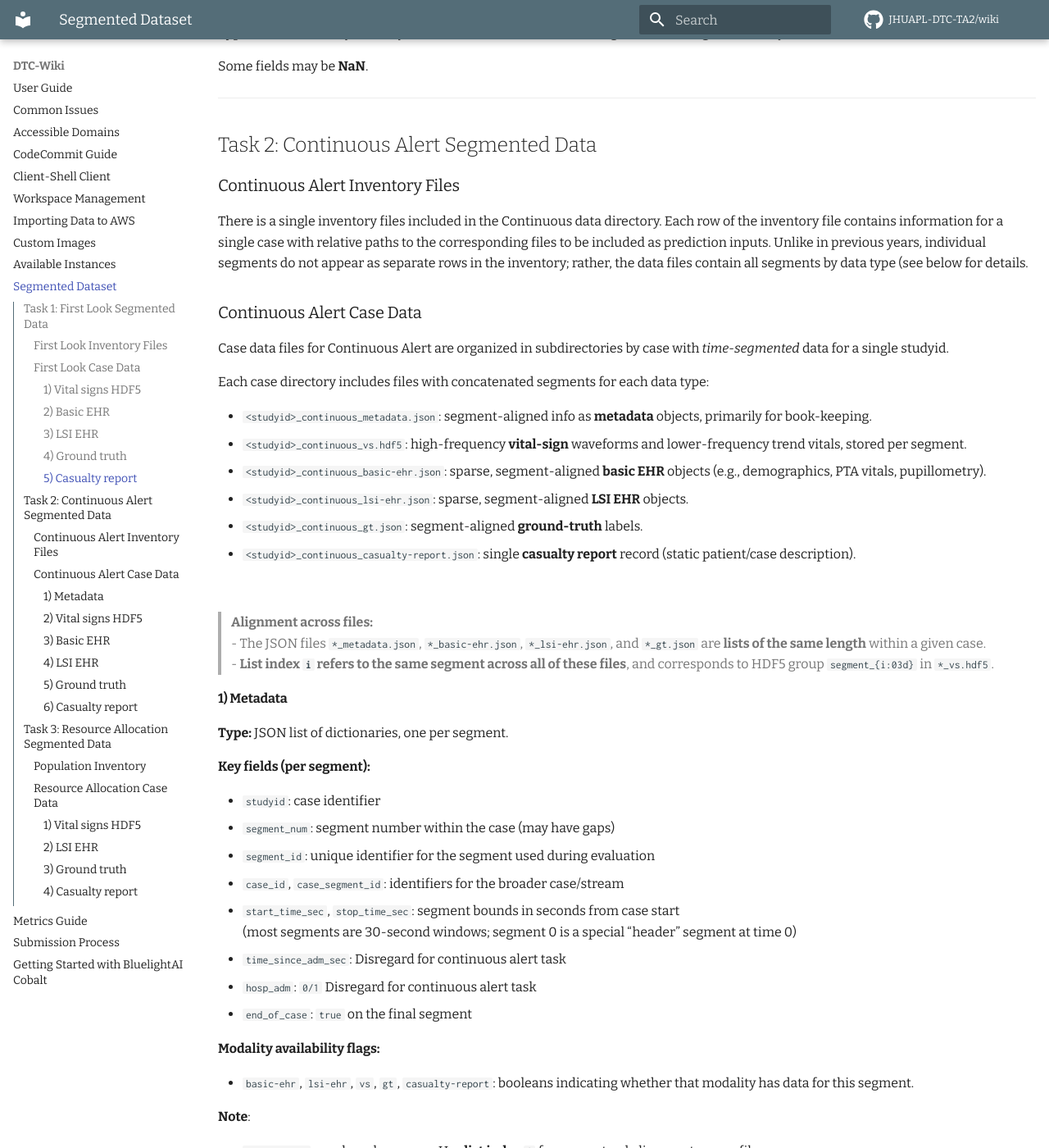
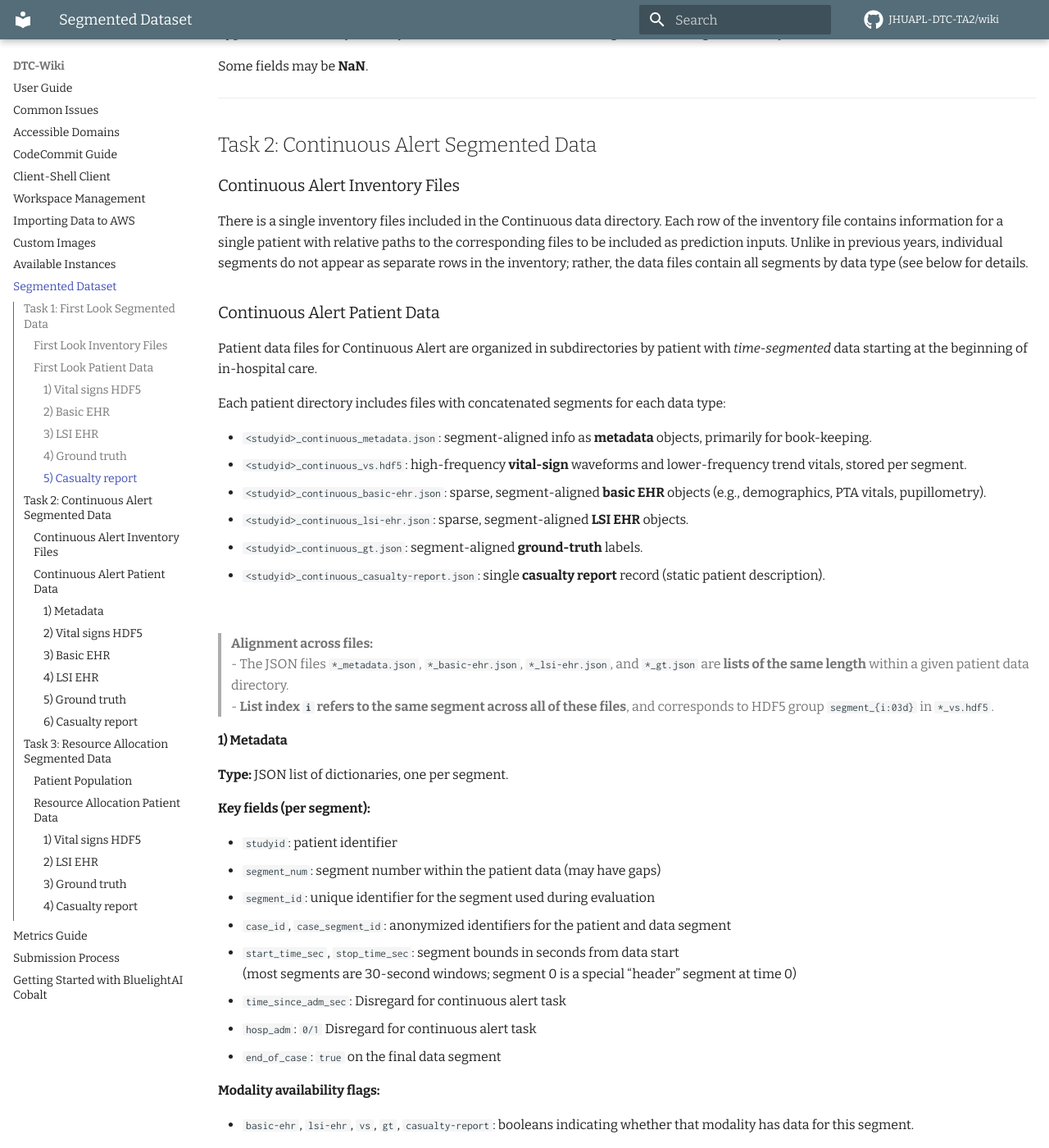
Before and after one commit to JHUAPL-DTC-TA2/wiki, an MkDocs documentation site: the page built from docs/segmented_dataset.md, in a window 1280 px wide and 1400 px high, scrolled down 2754 px. Shown: the whole window at 82% size. Built offline with MkDocs 1.6.1 and Material for MkDocs 9.7.7, drawn with Linux system fonts in a browser that asks for light colours; comment, search, counter and statistics services are not loaded; some of the changed text lies outside the part shown.

Commit message:
scrub term 'case', replaced with 'patient'

````diff
--- a/docs/segmented_dataset.md
+++ b/docs/segmented_dataset.md
@@ -1,7 +1,7 @@
 
 # Segmented Datasets
 
-Files for segmented datasets (v3.0+) are nested by partition, by task, and by case with the following general structure:
+Files for segmented datasets (v3.0+) are nested by partition, by task, and by patient with the following general structure:
 
 ```
 phaseX_v3-0_segmented/
@@ -49,24 +49,24 @@ The following sections provide details about the data structure for First Look,
 
 ### First Look Inventory Files
 
-There are 3 inventory files included in the First Look data directory for Runs 1-3. Each row of the inventory file contains data for a single case and relative paths to the corresponding files to be included as prediction inputs (see below). For example, the run1_inventory.csv includes paths to the `casualty report` and not the `basic-ehr` data. See the Data Competition Rules for more information on the run types for First Look.
+There are 3 inventory files included in the First Look data directory for Runs 1-3. Each row of the inventory file contains data for a single patient and relative paths to the corresponding files to be included as prediction inputs (see below). For example, the run1_inventory.csv includes paths to the `casualty report` and not the `basic-ehr` data. See the Data Competition Rules for more information on the run types for First Look.
 
-### First Look Case Data
+### First Look Patient Data
 
-Case data files for First Look are organized in subdirectories by case with *initial* data at the beginning of the case.
+Patient data files for First Look are organized in subdirectories by patient with *initial* data at the beginning of pre-hospital care.
 
-Each case directory includes files used across the runs 1-3 with the following data types:
+Each patient directory includes files used across the runs 1-3 with the following data types:
 
 - `<studyid>_*_vs_*.hdf5`: **vital-sign** waveforms and/or trend vitals available at first look.
 - `<studyid>_*_basic-ehr_*.json`: **basic EHR** object available at first look.
 - `<studyid>_*_lsi-ehr_*.json`: **LSI EHR** records available at first look.
 - `<studyid>_*_gt_*.json`: **ground-truth** labels containing LSIs in future time bins.
-- `<studyid>_*_casualty-report_*.json`: single **casualty report** record (static patient/case description).
+- `<studyid>_*_casualty-report_*.json`: single **casualty report** record (static patient description).
 
 <br>
 
 > **Alignment across files:**
-> - All First Look files correspond to the same case at the beginning of pre-hospital vitals. There are no segments.
+> - All First Look files correspond to the same patient at the beginning of pre-hospital vitals. There are no segments.
 > - In each run (1-3), a subset of the files will be provided at evaluation time according to the run-specific inventory file.
 
 
@@ -81,7 +81,7 @@ Top-level structure:
 
 Datasets by sensor follow the same format as the unsegmented dataset.
 
-**Note**: Some cases may not contain waveform data.
+**Note**: Some patient data may not contain waveforms.
 
 #### 2) Basic EHR
 
@@ -107,7 +107,7 @@ Contains LSI records (from *LSI_table.csv* and *other_lsis.csv*) that occurred a
 
 **Type:** JSON dictionary
 
-Contains ground truth LSIs for each prediction time bin into the future of the case after first look.
+Contains ground truth LSIs for each prediction time bin into the future of patient care after first look.
 
 Fields include:
 
@@ -129,25 +129,25 @@ Some fields may be **NaN**.
 
 ### Continuous Alert Inventory Files
 
-There is a single inventory files included in the Continuous data directory. Each row of the inventory file contains information for a single case with relative paths to the corresponding files to be included as prediction inputs. Unlike in previous years, individual segments do not appear as separate rows in the inventory; rather, the data files contain all segments by data type (see below for details.
+There is a single inventory files included in the Continuous data directory. Each row of the inventory file contains information for a single patient with relative paths to the corresponding files to be included as prediction inputs. Unlike in previous years, individual segments do not appear as separate rows in the inventory; rather, the data files contain all segments by data type (see below for details.
 
-### Continuous Alert Case Data
+### Continuous Alert Patient Data
 
-Case data files for Continuous Alert are organized in subdirectories by case with *time-segmented* data for a single studyid.
+Patient data files for Continuous Alert are organized in subdirectories by patient with *time-segmented* data starting at the beginning of in-hospital care.
 
-Each case directory includes files with concatenated segments for each data type:
+Each patient directory includes files with concatenated segments for each data type:
 
 - `<studyid>_continuous_metadata.json`: segment-aligned info as **metadata** objects, primarily for book-keeping.
 - `<studyid>_continuous_vs.hdf5`: high-frequency **vital-sign** waveforms and lower-frequency trend vitals, stored per segment.
 - `<studyid>_continuous_basic-ehr.json`: sparse, segment-aligned **basic EHR** objects (e.g., demographics, PTA vitals, pupillometry).
 - `<studyid>_continuous_lsi-ehr.json`: sparse, segment-aligned **LSI EHR** objects.
 - `<studyid>_continuous_gt.json`: segment-aligned **ground-truth** labels.
-- `<studyid>_continuous_casualty-report.json`: single **casualty report** record (static patient/case description).
+- `<studyid>_continuous_casualty-report.json`: single **casualty report** record (static patient description).
 
 <br>
 
 > **Alignment across files:**
-> - The JSON files `*_metadata.json`, `*_basic-ehr.json`, `*_lsi-ehr.json`, and `*_gt.json` are **lists of the same length** within a given case.
+> - The JSON files `*_metadata.json`, `*_basic-ehr.json`, `*_lsi-ehr.json`, and `*_gt.json` are **lists of the same length** within a given patient data directory.
 > - **List index `i` refers to the same segment across all of these files**, and corresponds to HDF5 group `segment_{i:03d}` in `*_vs.hdf5`.
 
 
@@ -157,15 +157,15 @@ Each case directory includes files with concatenated segments for each data type
 
 **Key fields (per segment):**
 
-- `studyid`: case identifier
-- `segment_num`: segment number within the case (may have gaps)
+- `studyid`: patient identifier
+- `segment_num`: segment number within the patient data (may have gaps)
 - `segment_id`: unique identifier for the segment used during evaluation
-- `case_id`, `case_segment_id`: identifiers for the broader case/stream
-- `start_time_sec`, `stop_time_sec`: segment bounds in seconds from case start
+- `case_id`, `case_segment_id`: anonymized identifiers for the patient and data segment
+- `start_time_sec`, `stop_time_sec`: segment bounds in seconds from data start
   (most segments are 30-second windows; segment 0 is a special “header” segment at time 0)
 - `time_since_adm_sec`: Disregard for continuous alert task
 - `hosp_adm`: `0/1` Disregard for continuous alert task
-- `end_of_case`: `true` on the final segment
+- `end_of_case`: `true` on the final data segment
 
 **Modality availability flags:**
 
@@ -232,20 +232,20 @@ As with Basic EHR, some fields may be **NaN**.
 ---------------------
 ## Task 3: Resource Allocation Segmented Data
 
-### Population Inventory
+### Patient Population
 
-The population inventory (`population_inventory.csv`) contains data for all patients within the data partition available for a Resource Allocation scenario. Each row of the population inventory contains data for a single case and relative paths to the corresponding files that could be included within a scenario as prediction inputs (details below). See the Data Competition Rules for more information about scenarios within the Resource Allocation task.
+The patient population (`patient_population.csv`) contains the set of patients within the dataset partition that could be included in a Resource Allocation scenario. Each row of the patient population file corresponds to a single patient and relative paths to the corresponding files that could be included within a scenario as prediction inputs (details below). See the Data Competition Rules for more information about scenarios within the Resource Allocation task.
 
-### Resource Allocation Case Data
+### Resource Allocation Patient Data
 
-Case data files for Resource Allocation are organized in subdirectories by case with *initial* data at the beginning of the case.
+Patient data files for Resource Allocation are organized in subdirectories by patient with *initial* data at the beginning of the pre-hospital care.
 
 Each patient directory includes files with the following data types:
 
 - `<studyid>_*_vs_*.hdf5`: **vital-sign** waveforms and/or trend vitals from observed data for Resource Allocation.
 - `<studyid>_*_lsi-ehr_*.json`: **LSI EHR** records with previous LSIs relative to observed data for Resource Allocation.
 - `<studyid>_*_gt_*.json`: **ground-truth** labels containing resources needed by the patient in the future.
-- `<studyid>_*_casualty-report_*.json`: single **casualty report** record (static patient/case description).
+- `<studyid>_*_casualty-report_*.json`: single **casualty report** record (static patient description).
 
 
 
@@ -260,7 +260,7 @@ Top-level structure:
 
 Datasets by sensor follow the same format as the unsegmented dataset.
 
-**Note**: Some cases may not contain waveform data.
+**Note**: Some patient data may not contain waveforms.
 
 #### 2) LSI EHR
 
````
